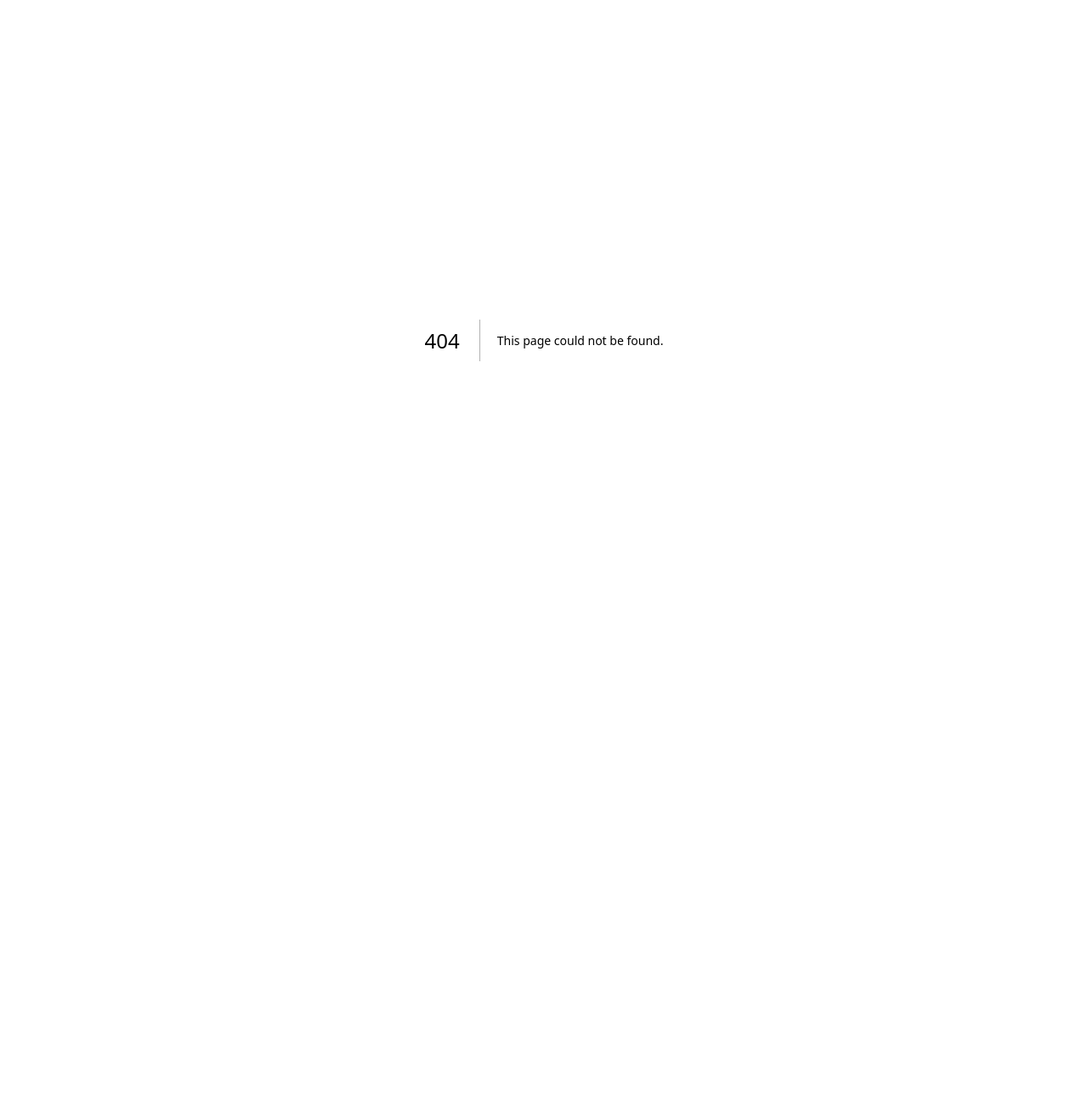
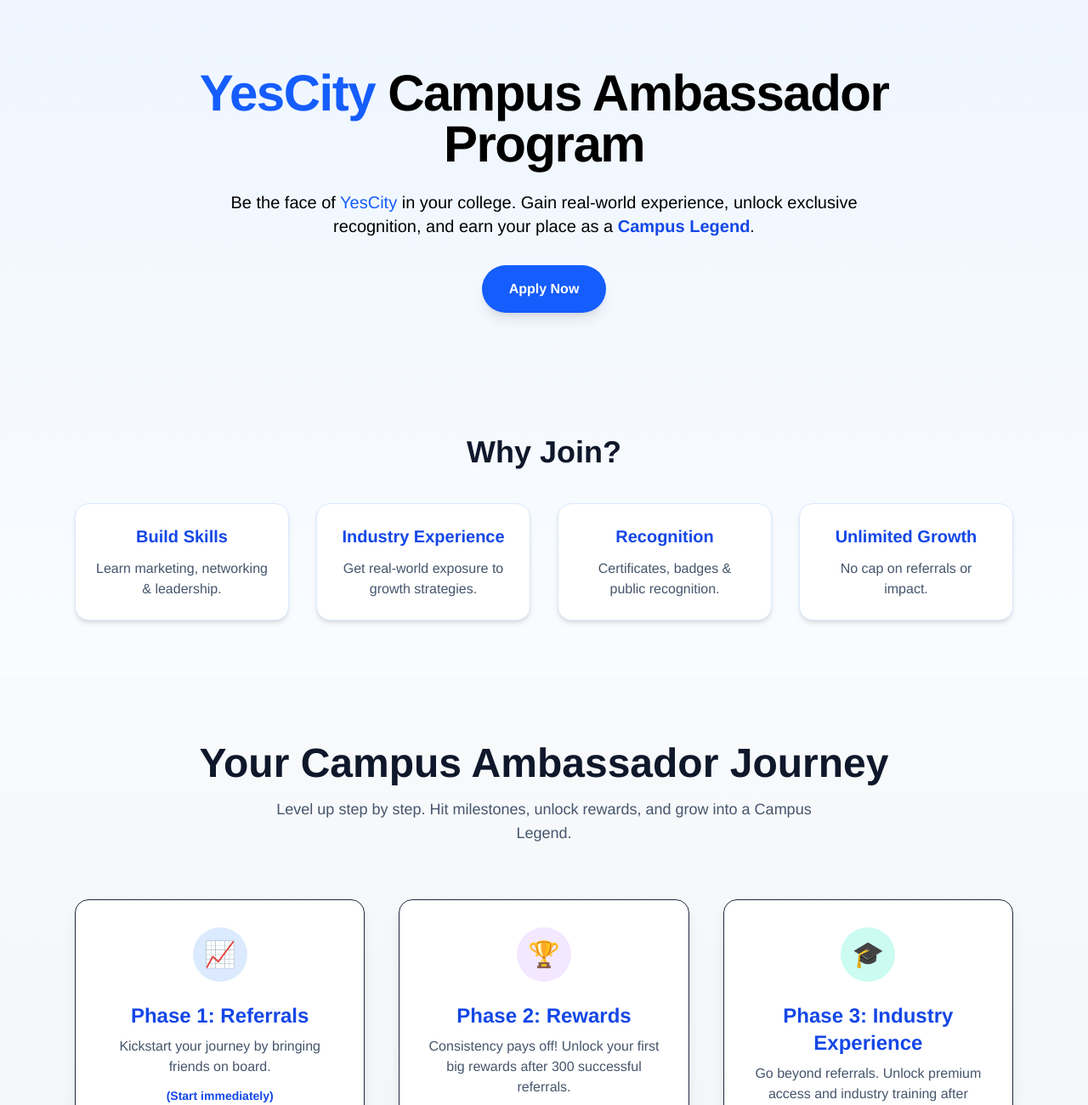
Before and after one commit to AadityaPandey30/Contribution, a Next.js app: page /ambassador in a window 1280 px wide. Before the commit this address had no page. Shown: the top 1300 px of the page at 85% size. Before the commit the page ends 800 px from the top, so only its background shows below. Built offline with nearby package versions, Linux system fonts and the light colour scheme.

Commit message:
Added CA Page

```diff
--- /dev/null
+++ b/src/app/ambassador/page.js
@@ -0,0 +1,213 @@
+export default function CampusAmbassadorPage() {
+  return (
+    <div className="bg-gradient-to-b from-blue-50 via-white to-purple-50 text-slate-800">
+      {/* Hero Section */}
+      <section className="relative overflow-hidden text-black py-20">
+        <div className="max-w-5xl mx-auto px-6 text-center">
+          <h1 className="text-4xl md:text-6xl font-extrabold tracking-tight">
+            <span className="text-blue-600">YesCity</span> Campus Ambassador
+            Program
+          </h1>
+          <p className="mt-6 text-lg md:text-xl max-w-3xl mx-auto">
+            Be the face of <span className="text-blue-600">YesCity</span> in your
+            college. Gain real-world experience, unlock exclusive recognition,
+            and earn your place as a{" "}
+            <span className="font-bold text-blue-700">Campus Legend</span>.
+          </p>
+          <div className="mt-8">
+            <button className="px-8 py-4 bg-blue-600 text-white font-bold rounded-full shadow-lg hover:bg-blue-700 transition">
+              Apply Now
+            </button>
+          </div>
+        </div>
+      </section>
+
+      {/* Core Idea */}
+      <section className="max-w-6xl mx-auto px-6 py-16 text-center">
+        <h2 className="text-3xl md:text-4xl font-bold text-slate-900">
+          Why Join?
+        </h2>
+        <div className="mt-10 grid gap-4 md:gap-8 grid-cols-2 md:grid-cols-4">
+          {[
+            {
+              title: "Build Skills",
+              desc: "Learn marketing, networking & leadership.",
+            },
+            {
+              title: "Industry Experience",
+              desc: "Get real-world exposure to growth strategies.",
+            },
+            {
+              title: "Recognition",
+              desc: "Certificates, badges & public recognition.",
+            },
+            {
+              title: "Unlimited Growth",
+              desc: "No cap on referrals or impact.",
+            },
+          ].map((item, idx) => (
+            <div
+              key={idx}
+              className="rounded-2xl border border-blue-100 bg-white shadow-md p-5 md:p-6 hover:shadow-xl hover:-translate-y-1 transition"
+            >
+              <h3 className="font-bold text-xl text-blue-700">{item.title}</h3>
+              <p className="mt-3 text-slate-600">{item.desc}</p>
+            </div>
+          ))}
+        </div>
+      </section>
+
+      {/* Program Structure */}
+      <section className="bg-gradient-to-b from-slate-50 to-slate-100 py-20">
+        <div className="max-w-6xl mx-auto px-6 text-center">
+          <h2 className="text-4xl md:text-5xl font-extrabold text-slate-900">
+            Your Campus Ambassador Journey
+          </h2>
+          <p className="mt-4 text-slate-600 text-lg max-w-2xl mx-auto">
+            Level up step by step. Hit milestones, unlock rewards, and grow into
+            a Campus Legend.
+          </p>
+
+          <div className="mt-16 relative">
+            {/* Connector line */}
+            <div className="hidden md:block absolute top-1/2 left-0 right-0 h-1 bg-gradient-to-r from-blue-400 via-purple-400 to-teal-400 -z-10"></div>
+
+            <div className="grid md:grid-cols-3 gap-10">
+              {/* Phase 1 */}
+              <div className="relative group">
+                <div className="p-6 md:p-8 bg-white rounded-2xl shadow-lg border hover:shadow-2xl transition transform group-hover:-translate-y-2">
+                  <div className="flex items-center justify-center w-16 h-16 mx-auto rounded-full bg-blue-100 text-blue-600 text-3xl">
+                    📈
+                  </div>
+                  <h3 className="mt-6 text-2xl font-bold text-blue-700 text-center">
+                    Phase 1: Referrals
+                  </h3>
+                  <p className="mt-2 text-slate-600 text-center">
+                    Kickstart your journey by bringing friends on board.
+                  </p>
+                  <p className="mt-3 text-sm text-blue-700 font-semibold text-center">
+                     (Start immediately)
+                  </p>
+                  <ul className="mt-4 space-y-2 text-left text-slate-600  list-disc px-2">
+                    <li>Unlimited referrals allowed</li>
+                    <li>Earn badges & recognition</li>
+                    <li>Climb Bronze → Silver → Gold → Legend</li>
+                  </ul>
+                </div>
+              </div>
+
+              {/* Phase 2 */}
+              <div className="relative group">
+                <div className="p-6 md:p-8 bg-white rounded-2xl shadow-lg border hover:shadow-2xl transition transform group-hover:-translate-y-2">
+                  <div className="flex items-center justify-center w-16 h-16 mx-auto rounded-full bg-purple-100 text-purple-600 text-3xl">
+                    🏆
+                  </div>
+                  <h3 className="mt-6 text-2xl font-bold text-blue-700 text-center">
+                    Phase 2: Rewards
+                  </h3>
+                  <p className="mt-2 text-slate-600 text-center">
+                    Consistency pays off! Unlock your first big rewards after
+                    300 successful referrals.
+                  </p>
+                  <p className="mt-3 text-sm text-purple-700 font-semibold text-center">
+                    (Unlock at 300 referrals)
+                  </p>
+                  <ul className="mt-4 space-y-2 text-left text-slate-600  list-disc px-2">
+                    <li>Official Campus Ambassador Certificate</li>
+                    <li>Letter of Recommendation (LoR)</li>
+                    <li>Featured Profile on YesCity Website</li>
+                    <li>Exclusive YesCity Coupons</li>
+                  </ul>
+                </div>
+              </div>
+
+              {/* Phase 3 */}
+              <div className="relative group">
+                <div className="p-6 md:p-8 bg-white rounded-2xl shadow-lg border hover:shadow-2xl transition transform group-hover:-translate-y-2">
+                  <div className="flex items-center justify-center w-16 h-16 mx-auto rounded-full bg-teal-100 text-teal-600 text-3xl">
+                    🎓
+                  </div>
+                  <h3 className="mt-6 text-2xl font-bold text-blue-700 text-center">
+                    Phase 3: Industry Experience
+                  </h3>
+                  <p className="mt-2 text-slate-600 text-center">
+                    Go beyond referrals. Unlock premium access and industry
+                    training after hitting 600 referrals.
+                  </p>
+                  <p className="mt-3 text-sm text-teal-700 font-semibold text-center">
+                    (Unlock at 600 referrals)
+                  </p>
+                  <ul className="mt-4 space-y-2 text-left text-slate-600 list-disc px-2">
+                    <li>Industry-relevant training</li>
+                    <li>Free YesCity workshops & webinars</li>
+                    <li>Learning modules crafted by experts</li>
+                    <li>Early access to YesCity features</li>
+                  </ul>
+                </div>
+              </div>
+            </div>
+          </div>
+        </div>
+      </section>
+
+      {/* Why It’s Lucrative */}
+      <section className="max-w-6xl mx-auto px-6 py-16 text-center">
+        <h2 className="text-3xl md:text-4xl font-bold text-slate-900">
+          Why It Works
+        </h2>
+        <div className="mt-10 grid gap-8 sm:grid-cols-2 md:grid-cols-4">
+          {[
+            {
+              icon: "🎮",
+              title: "Gamification",
+              desc: "Badges & leaderboards for fun competition.",
+            },
+            {
+              icon: "🏆",
+              title: "Recognition",
+              desc: "Certificates, LoRs & public shoutouts.",
+            },
+            {
+              icon: "🤝",
+              title: "Community",
+              desc: "Exclusive YesCity Ambassador group.",
+            },
+            {
+              icon: "⏳",
+              title: "3-Month Rewards",
+              desc: "Keeps ambassadors engaged long-term.",
+            },
+          ].map((item, idx) => (
+            <div
+              key={idx}
+              className="rounded-2xl border border-blue-100 bg-white shadow-md p-6 hover:shadow-lg hover:-translate-y-1 transition"
+            >
+              <div className="text-3xl">{item.icon}</div>
+              <h3 className="mt-3 font-bold text-xl text-blue-700">
+                {item.title}
+              </h3>
+              <p className="mt-2 text-slate-600">{item.desc}</p>
+            </div>
+          ))}
+        </div>
+      </section>
+
+      {/* Final CTA */}
+      <section className="bg-gradient-to-r from-blue-700 to-blue-900 text-white py-20 text-center">
+        <h2 className="text-4xl md:text-5xl font-extrabold">
+          Become a Campus Legend
+        </h2>
+        <p className="mt-6 max-w-3xl mx-auto text-lg md:text-xl">
+          Promote YesCity, build your influence, and graduate as more than just
+          a student. Start your journey and unlock rewards at{" "}
+          <span className="font-bold">300+ referrals</span>.
+        </p>
+        <div className="mt-8">
+          <button className="px-10 py-4 bg-white text-blue-700 font-bold rounded-full shadow-lg hover:bg-slate-100 transition">
+            Apply Now
+          </button>
+        </div>
+      </section>
+    </div>
+  );
+}
--- a/src/app/globals.css
+++ b/src/app/globals.css
@@ -18,3 +18,7 @@
   font-family:'Franklin Gothic Medium', 'Arial Narrow', Arial, sans-serif;
   /* font-family:'Trebuchet MS', 'Lucida Sans Unicode', 'Lucida Grande', 'Lucida Sans', Arial, sans-serif; */
 }
+
+button{
+  cursor: pointer;
+}
--- a/src/app/layout.js
+++ b/src/app/layout.js
@@ -13,7 +13,7 @@
 });
 
 export const metadata = {
-  title: "YesCity Contri Points",
+  title: "YesCity Rewards",
   description: "Generated by create next app",
 };
 
--- a/src/app/rewards/page.js
+++ b/src/app/rewards/page.js
@@ -126,7 +126,7 @@
             aria-label="Primary"
           >
             <div className="flex items-center gap-3 ">
-              <a href="www.yescity.in"><img
+              <a href='www.yescity.in'><img
                 src="./YCNewLogo.png"
                 alt="YesCity"
                 className="h-10 w-fit m-auto hidden md:block"
```
